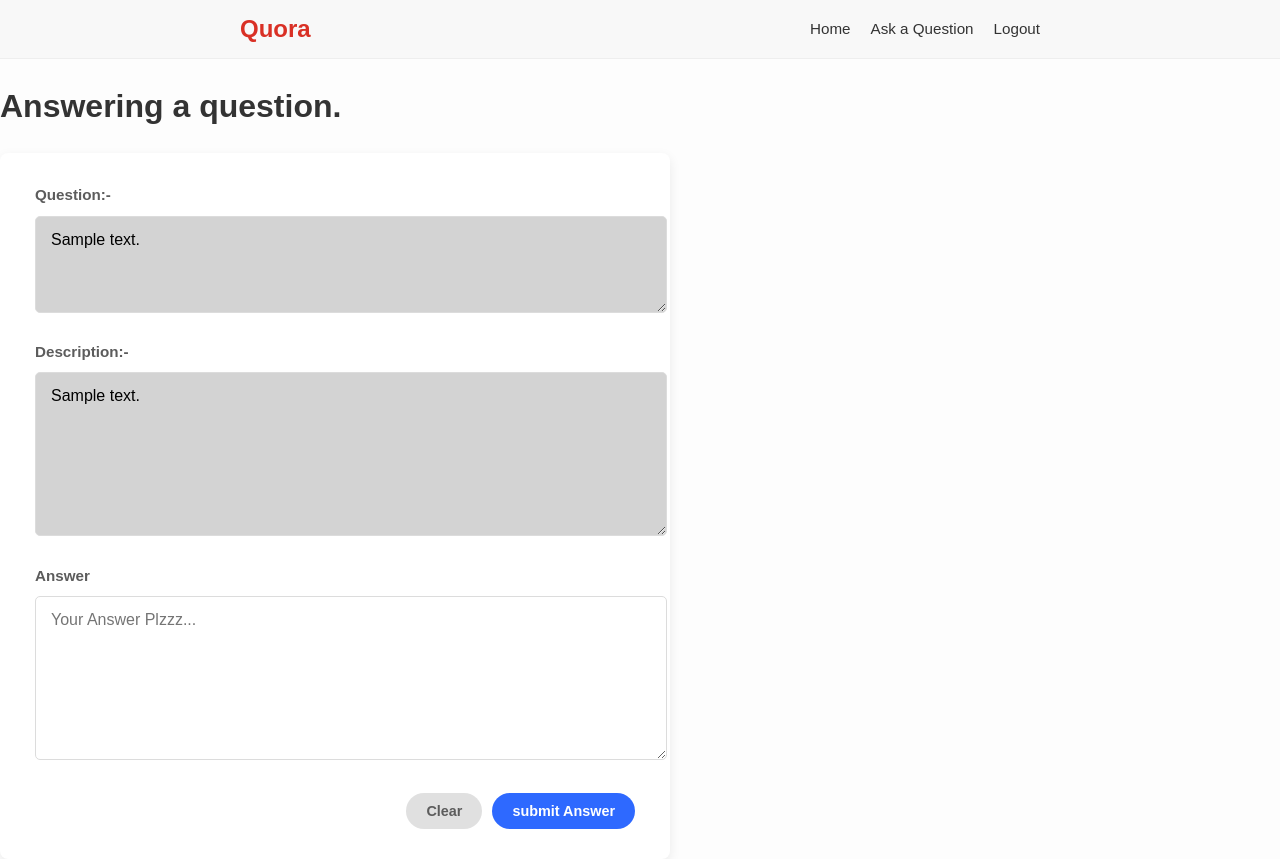
After one commit to Prem-Vk/quora, a Django app: page /answer/1/ in a window 1280 px wide. The commit adds this page. Run offline with Django 4.2, Linux system fonts and the light colour scheme; tables that the repository leaves empty hold one stand-in row (values such as "Sample post").

Commit message:
added logic to askquestions, answerquestions, like_dislike_questions

```diff
--- a/design/templates/askaquestion.html
+++ b/design/templates/askaquestion.html
@@ -1,6 +1,6 @@
 {% extends 'base.html' %}
 {% load static %}
-{% block title %}Quora - Home{% endblock title %}
+{% block title %}Quora{% endblock title %}
 {% block css %}
 <style>
     body {
@@ -200,9 +200,8 @@
         <div class="nav-container">
             <a href="#" class="navbar-brand">Quora</a>
             <ul class="nav-links">
-                <li><a href="#">Home</a></li>
-                <li><a href="#">My Questions</a></li>
-                <li><a href="#">Ask a Question</a></li>
+                <li><a href="{% url 'webapp:home_page' %}">Home</a></li>
+                <li><a href="{% url "webapp:questions" %}">Ask a Question</a></li>
                 <li><a href="#">Logout</a></li>
             </ul>
         </div>
@@ -236,8 +235,10 @@
             </p>
         </div>
     </article> {% endcomment %}
+    {% block question_answer %}
+    <h1> Asking a question?</h1>
     <div class="question-form-container">
-        <form action="#" method="post">
+        <form action="" method="post">
             <div class="form-group">
             {% csrf_token %}
                 <label for="question-input">Your Question {% if errors %} has errors {{ form_errors }} {% endif %}</label>
@@ -261,5 +262,6 @@
                 <button type="submit">Ask Question</button>
             </div>
         </form>
+    {% endblock question_answer %}
 
 {% endblock content %}
--- a/design/templates/home.html
+++ b/design/templates/home.html
@@ -11,9 +11,8 @@
     <div class="nav-container">
         <a href="#" class="navbar-brand">Quora</a>
         <ul class="nav-links">
-            <li><a href="#">Home</a></li>
-            <li><a href="#">My Questions</a></li>
-            <li><a href="#">Ask a Question</a></li>
+            <li><a href="{% url 'webapp:home_page' %}">Home</a></li>
+            <li><a href="{% url "webapp:questions" %}">Ask a Question</a></li>
             <li><a href="#">Logout</a></li>
         </ul>
     </div>
--- /dev/null
+++ b/design/templates/writeaanswer.html
@@ -0,0 +1,29 @@
+{% extends "askaquestion.html" %}
+{% block question_answer %}
+<h1> Answering a question. </h1>
+<div class="question-form-container">
+    <form action="" method="post">
+        <div class="form-group">
+        {% csrf_token %}
+            <label for="question-input">Question:-</label>
+            <textarea id="question-input" rows="1" style="background-color: lightgray;" readonly disable>{{ question.question_text }}</textarea> </div>
+            <div class="form-group">
+                <label for="description-input">Description:-</label>
+                <textarea id="description-input" rows="6" style="background-color: lightgray;" readonly disable>{{ question.description }}</textarea>
+            </div>
+        <input type="hidden" name="question_id", value={{ question.pk }}>
+
+        <div class="form-group">
+            <label for="description-input">Answer</label>
+            <textarea id="description-input"
+                        name="content"
+                        rows="4"
+                        placeholder="Your Answer Plzzz..."></textarea>
+        </div>
+
+        <div class="button-group">
+            <button type="reset">Clear</button>
+            <button type="submit">submit Answer</button>
+        </div>
+    </form>
+{% endblock question_answer %}
--- a/webapp/apps.py
+++ b/webapp/apps.py
@@ -4,3 +4,6 @@ from django.apps import AppConfig
 class WebappConfig(AppConfig):
     default_auto_field = 'django.db.models.BigAutoField'
     name = 'webapp'
+
+    def ready(self):
+        import webapp.signals
--- a/webapp/urls.py
+++ b/webapp/urls.py
@@ -1,5 +1,5 @@
 from django.urls import path
-from webapp.views import UserLoginView, home_view, logout_user, UserRegistrationView, QuestionView
+from webapp.views import UserLoginView, home_view, logout_user, UserRegistrationView, QuestionView, AnswerView, UserPreferenceView
 
 app_name = "webapp"
 
@@ -9,5 +9,7 @@ urlpatterns = [
     path('logout/', logout_user, name='logout'),
     path('signup/', UserRegistrationView.as_view(), name='signup'),
     path('questions/', QuestionView.as_view(), {"pk": None} , name='questions'),
-    path('questions/<int:pk>/', QuestionView.as_view(), name='question')
+    path('questions/<int:pk>/', QuestionView.as_view(), name='question'),
+    path('answer/<int:question_id>/', AnswerView.as_view() ,name='answer'),
+    path('reaction/<str:reaction>/<int:answer_id>/', UserPreferenceView.as_view(), name='reaction')
 ]
--- a/webapp/views.py
+++ b/webapp/views.py
@@ -1,6 +1,6 @@
 from django.shortcuts import render
 from django.views.generic import View
-from webapp.forms import UserLoginForm, UserResgistrationForm, QuestionForm
+from webapp.forms import UserLoginForm, UserResgistrationForm, QuestionForm, AnswerForm
 from django.contrib.auth import authenticate, login, logout
 from webapp.models import User, Question, Answer, UserPreference
 from django.shortcuts import HttpResponse, render, redirect
@@ -8,6 +8,7 @@ from django.contrib.auth.decorators import login_required
 from django.urls import reverse
 from django.db.models import Count
 from django.utils.text import slugify
+from django.db import transaction
 
 
 class BaseSessionView(View):
@@ -19,7 +20,6 @@ class BaseSessionView(View):
 
 class UserLoginView(BaseSessionView):
     def post(self, request):
-        self.check_user_already_active_session(request)
         form = UserLoginForm(request.POST)
         if form.is_valid():
             data = form.cleaned_data
@@ -37,13 +37,13 @@ class UserLoginView(BaseSessionView):
             return HttpResponse(form.errors)
 
     def get(self, request):
+        self.check_user_already_active_session(request)
         template_name = "session/login.html"
         return render(request, template_name)
 
 
 class UserRegistrationView(BaseSessionView):
     def post(self, request):
-        self.check_user_already_active_session(request)
         registration_form = UserResgistrationForm(request.POST)
         if registration_form.is_valid():
             new_user: User = registration_form.save(commit=False)
@@ -60,6 +60,7 @@ class UserRegistrationView(BaseSessionView):
             )
 
     def get(self, request):
+        self.check_user_already_active_session(request)
         registration_form = UserResgistrationForm()
         return render(request, "session/registration.html", {"registration_form": registration_form})
 
@@ -68,8 +69,20 @@ class QuestionView(BaseSessionView):
     def get(self, request, pk=None):
         if pk:
             question = Question.objects.get(pk=pk)
-            answers = question.answers.all()
-            return render(request, "questionindetail.html", {"question": question, "answers": answers})
+            answers = question.answers.select_related("user").order_by('created_at').all()
+            user_already_answered = Answer.objects.filter(
+                user=request.user, question=question
+            ).exists()
+            return render(
+                request,
+                "questionindetail.html",
+                {
+                    "question": question,
+                    "answers": answers,
+                    "answered_by_user": user_already_answered,
+                    "user_owned_question": request.user == question.user,
+                },
+            )
         else:
             return render(request, "askaquestion.html")
     def post(self, request, pk=None):
@@ -83,6 +96,29 @@ class QuestionView(BaseSessionView):
         else:
             return render(request, "askaquestion.html", {"form_errors": question_form.errors})
 
+
+class AnswerView(BaseSessionView):
+    def get(self, request, question_id=None):
+        question = Question.objects.values("question_text", "description" ,"pk").get(pk=question_id)
+        return render(request, "writeaanswer.html", {"question": question})
+
+    def post(self, request, question_id=None):
+        print("HIT TOH HUAAA HAI BHAIII")
+        answer_form = AnswerForm(request.POST)
+        if answer_form.is_valid():
+            with transaction.atomic():
+                question_id = answer_form.cleaned_data.pop("question_id")
+                question = Question.objects.get(pk=question_id)
+                answer: Answer = answer_form.save(commit=False)
+                answer.user, answer.question = request.user, question
+                answer.save()
+                question.answer_count += 1
+                question.save()
+            return redirect(reverse("webapp:question",  kwargs={"pk": question_id}))
+        else:
+            print(answer_form.errors)
+            return HttpResponse(answer_form.errors)
+
 def home_view(request):
     template_name = "home.html"
     if hasattr(request, "user"):
@@ -95,3 +131,30 @@ def home_view(request):
 def logout_user(request):
     logout(request)
     return redirect(reverse("webapp:login_page"))
+
+
+class UserPreferenceView(BaseSessionView):
+    LIKE, DISLIKE = "like", "dislike"
+
+    def _update_like_dislike(self, preference: UserPreference, condition, opposite_condition):
+        updated_fields = ['updated_at']
+        if not getattr(preference, condition):
+            setattr(preference, condition, True)
+            updated_fields.append(condition)
+        if getattr(preference, opposite_condition):
+            setattr(preference, opposite_condition, False)
+            updated_fields.append(opposite_condition)
+        preference.save(update_fields=updated_fields)
+
+    def get(self, request, reaction, answer_id):
+        answer = Answer.objects.get(pk=answer_id)
+        preference, created = UserPreference.objects.get_or_create(user=request.user, answer=answer)
+        if created:
+            setattr(preference, reaction, True)
+            preference.save(update_fields=[reaction, "updated_at"])
+        else:
+            if reaction == self.LIKE:
+                self._update_like_dislike(preference, self.LIKE, self.DISLIKE)
+            elif reaction == self.DISLIKE:
+                self._update_like_dislike(preference, self.DISLIKE, self.LIKE)
+        return redirect(reverse("webapp:question",  kwargs={"pk": answer.question.pk}))
```
Also changed, not shown: design/templates/questionindetail.html (+59 -0 lines), requirements.txt (+11 -0 lines), webapp/forms.py (+8 -1 lines), webapp/models.py (+14 -3 lines), webapp/signals.py (added, +29 -0 lines), webapp/migrations/0003_rename_reaction_userpreference_dislike_and_more.py (added), webapp/migrations/0004_userpreference_unique_user_answer.py (added), webapp/migrations/0005_alter_userpreference_dislike_and_more.py (added), webapp/migrations/0006_userpreference_not_both_true.py (added), webapp/migrations/0007_alter_userpreference_answer.py (added).
